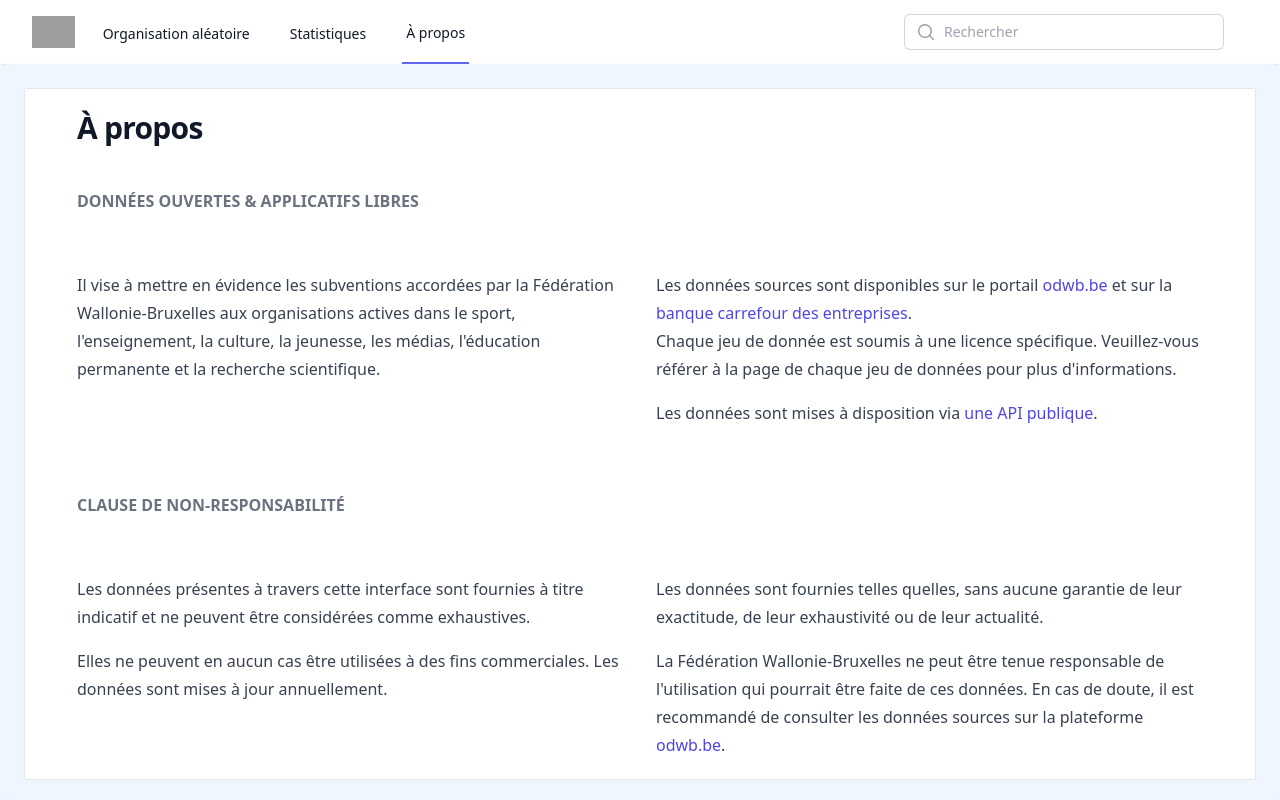
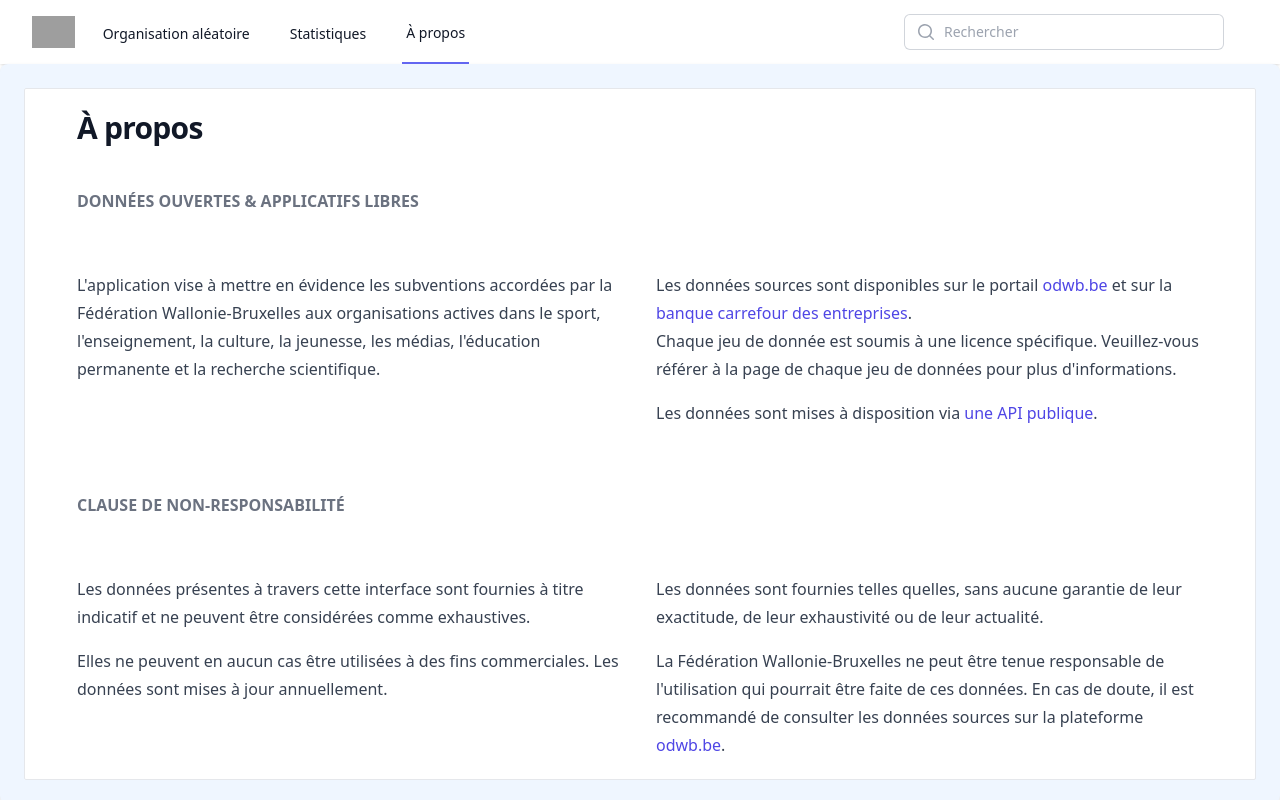
Before and after one commit to data-cfwb/subsidies, a Vue app: page /a-propos in a window 1280 px wide. Shown: the top 800 px of the page. Built offline with nearby package versions, Linux system fonts and the light colour scheme; grey boxes are pictures that could not be loaded.

Commit message:
Update AboutLayout.vue

```diff
--- a/src/components/layouts/AboutLayout.vue
+++ b/src/components/layouts/AboutLayout.vue
@@ -13,7 +13,7 @@
           <div>
             <p class="mt-4" />
             <p class="mt-4">
-              Il vise à mettre en évidence les subventions accordées par la Fédération Wallonie-Bruxelles aux organisations actives dans le sport, l'enseignement, la culture, la jeunesse, les médias, l'éducation permanente et la recherche scientifique.
+              L'application vise à mettre en évidence les subventions accordées par la Fédération Wallonie-Bruxelles aux organisations actives dans le sport, l'enseignement, la culture, la jeunesse, les médias, l'éducation permanente et la recherche scientifique.
             </p>
           </div>
           <div>
```
